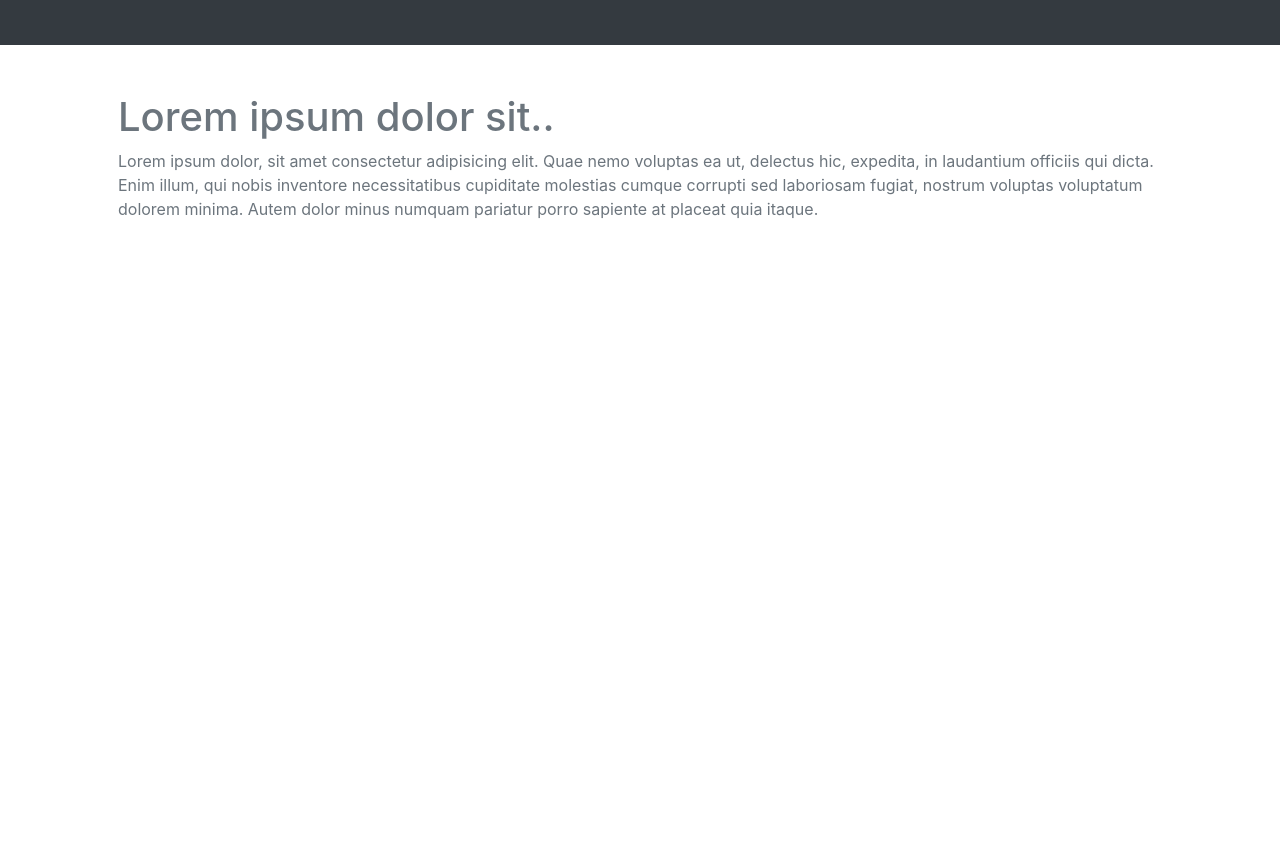
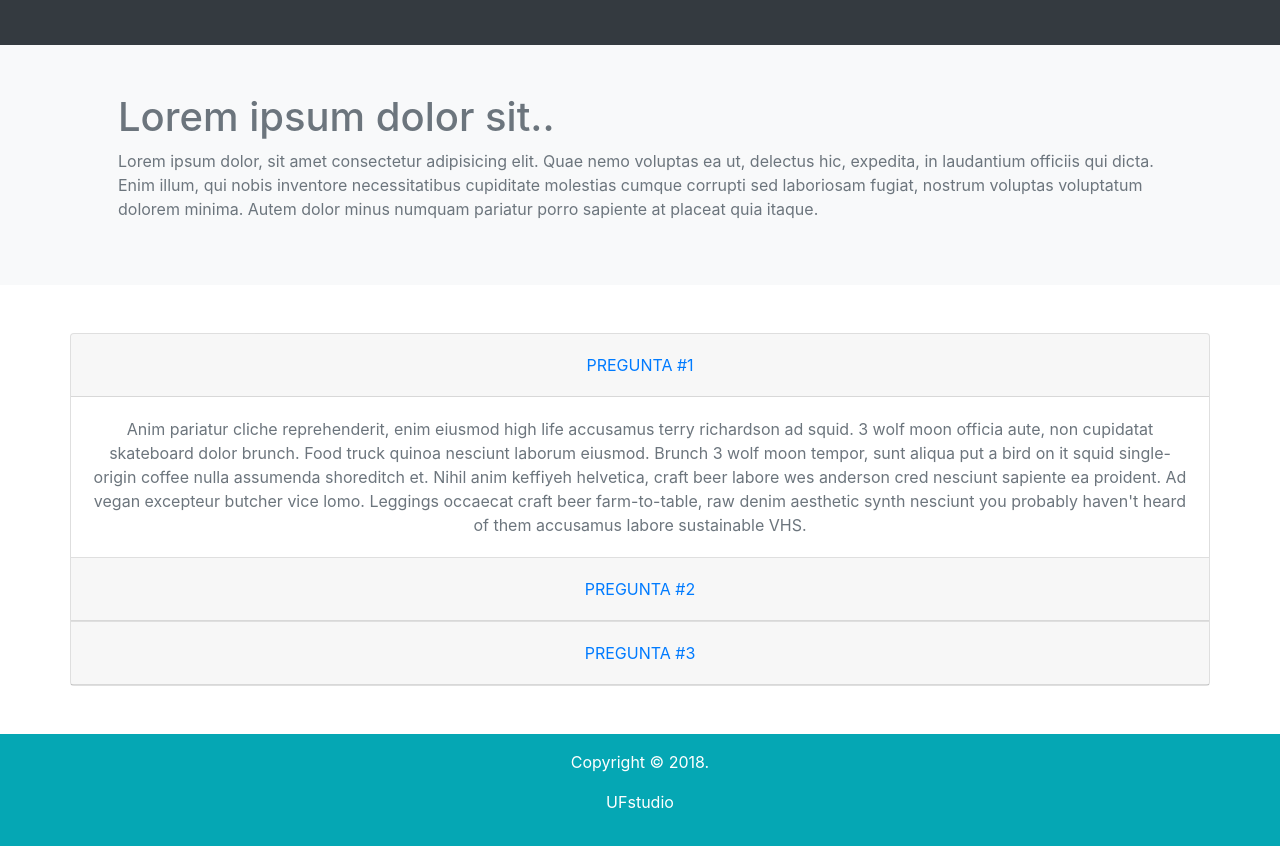
Before and after one commit to marfernans/ultimafuncion, a plain HTML site: page index.html in a window 1280 px wide. Shown: the part 1053-1899 px from the top of the page. Before the commit the page ends 1338 px from the top, so only its background shows below. Drawn offline with nearby package versions, Linux system fonts and the light colour scheme.

```diff
--- a/css/main.css
+++ b/css/main.css
@@ -2,7 +2,7 @@
 
     background: url(../img/fondo.jpg);
     background-size:cover;
-    min-height: 700px;
+    min-height: 0px;
 }
 
 .background-overlay {
@@ -13,3 +13,7 @@
     width: 100%;
     height: 100%;
 }
+
+.bg{
+    background:#05a7b4;
+}
--- a/index.html
+++ b/index.html
@@ -65,16 +65,96 @@
         </div>
     </section>
 
-  <section class="bg-lahig">
+        <!-- Descripcion del producto-->
+
+    <section class="bg-light">
         <div class="container">
             <div class="row">
                 <div class="m-5 text-secondary">
                     <h1>Lorem ipsum dolor sit..</h1>
-                  <p>Lorem ipsum dolor, sit amet consectetur adipisicing elit. Quae nemo voluptas ea ut, delectus hic, expedita, in laudantium officiis qui dicta. Enim illum, qui nobis inventore necessitatibus cupiditate molestias cumque corrupti sed laboriosam fugiat, nostrum voluptas voluptatum dolorem minima. Autem dolor minus numquam pariatur porro sapiente at placeat quia itaque.</p>
+                    <p>Lorem ipsum dolor, sit amet consectetur adipisicing elit. Quae nemo voluptas ea ut, delectus hic, expedita,
+                        in laudantium officiis qui dicta. Enim illum, qui nobis inventore necessitatibus cupiditate molestias
+                        cumque corrupti sed laboriosam fugiat, nostrum voluptas voluptatum dolorem minima. Autem dolor minus
+                        numquam pariatur porro sapiente at placeat quia itaque.</p>
                 </div>
             </div>
         </div>
     </section>
+
+
+    <!-- Acordeon FQR-->
+
+
+    <section class=" text-center text-secondary py-5 ">
+        <div class="container">
+            <div class="row">
+                <div class="accordion" id="accordionExample">
+                    <div class="card">
+                      <div class="card-header" id="headingOne">
+                        <h5 class="mb-0">
+                          <button class="btn btn-link" type="button" data-toggle="collapse" data-target="#collapseOne" aria-expanded="true" aria-controls="collapseOne">
+                            PREGUNTA #1
+                          </button>
+                        </h5>
+                      </div>
+
+                      <div id="collapseOne" class="collapse show" aria-labelledby="headingOne" data-parent="#accordionExample">
+                        <div class="card-body">
+                          Anim pariatur cliche reprehenderit, enim eiusmod high life accusamus terry richardson ad squid. 3 wolf moon officia aute, non cupidatat skateboard dolor brunch. Food truck quinoa nesciunt laborum eiusmod. Brunch 3 wolf moon tempor, sunt aliqua put a bird on it squid single-origin coffee nulla assumenda shoreditch et. Nihil anim keffiyeh helvetica, craft beer labore wes anderson cred nesciunt sapiente ea proident. Ad vegan excepteur butcher vice lomo. Leggings occaecat craft beer farm-to-table, raw denim aesthetic synth nesciunt you probably haven't heard of them accusamus labore sustainable VHS.
+                        </div>
+                      </div>
+                    </div>
+                    <div class="card">
+                      <div class="card-header" id="headingTwo">
+                        <h5 class="mb-0">
+                          <button class="btn btn-link collapsed" type="button" data-toggle="collapse" data-target="#collapseTwo" aria-expanded="false" aria-controls="collapseTwo">
+                            PREGUNTA  #2
+                          </button>
+                        </h5>
+                      </div>
+                      <div id="collapseTwo" class="collapse" aria-labelledby="headingTwo" data-parent="#accordionExample">
+                        <div class="card-body">
+                          Anim pariatur cliche reprehenderit, enim eiusmod high life accusamus terry richardson ad squid. 3 wolf moon officia aute, non cupidatat skateboard dolor brunch. Food truck quinoa nesciunt laborum eiusmod. Brunch 3 wolf moon tempor, sunt aliqua put a bird on it squid single-origin coffee nulla assumenda shoreditch et. Nihil anim keffiyeh helvetica, craft beer labore wes anderson cred nesciunt sapiente ea proident. Ad vegan excepteur butcher vice lomo. Leggings occaecat craft beer farm-to-table, raw denim aesthetic synth nesciunt you probably haven't heard of them accusamus labore sustainable VHS.
+                        </div>
+                      </div>
+                    </div>
+                    <div class="card">
+                      <div class="card-header" id="headingThree">
+                        <h5 class="mb-0">
+                          <button class="btn btn-link collapsed" type="button" data-toggle="collapse" data-target="#collapseThree" aria-expanded="false" aria-controls="collapseThree">
+                            PREGUNTA #3
+                          </button>
+                        </h5>
+                      </div>
+                      <div id="collapseThree" class="collapse" aria-labelledby="headingThree" data-parent="#accordionExample">
+                        <div class="card-body">
+                          Anim pariatur cliche reprehenderit, enim eiusmod high life accusamus terry richardson ad squid. 3 wolf moon officia aute, non cupidatat skateboard dolor brunch. Food truck quinoa nesciunt laborum eiusmod. Brunch 3 wolf moon tempor, sunt aliqua put a bird on it squid single-origin coffee nulla assumenda shoreditch et. Nihil anim keffiyeh helvetica, craft beer labore wes anderson cred nesciunt sapiente ea proident. Ad vegan excepteur butcher vice lomo. Leggings occaecat craft beer farm-to-table, raw denim aesthetic synth nesciunt you probably haven't heard of them accusamus labore sustainable VHS.
+                        </div>
+                      </div>
+                    </div>
+                  </div>
+            </div>
+        </div>
+    </section>
+
+
+    <!--Footer-->
+
+    <footer class="bg text-center text-white">
+       <div class="container py-3">
+
+            <p>Copyright &copy; 2018.</p>
+
+            <p>UFstudio</p>
+       </div>
+
+    </footer>
+
+
+
+
+
+
 
 
     <!--Boostrap JS-->
```
Also changed, not shown: img/logo.png, 2 other files. Lines whose indentation alone changed are shown as unchanged.
